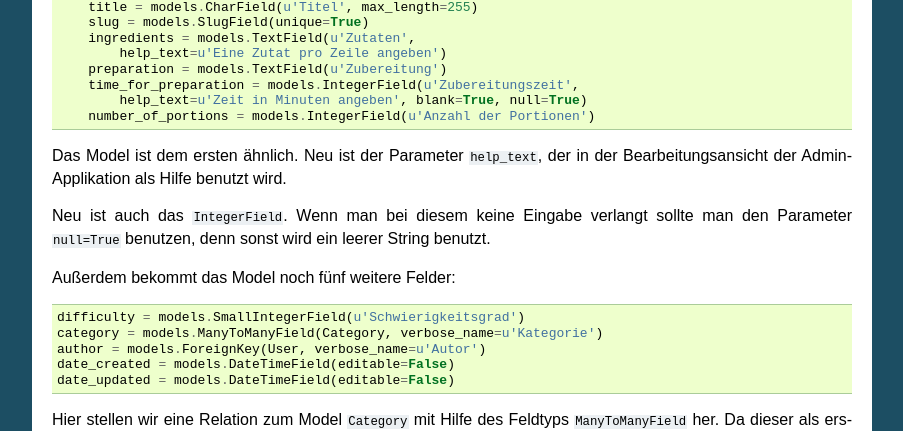
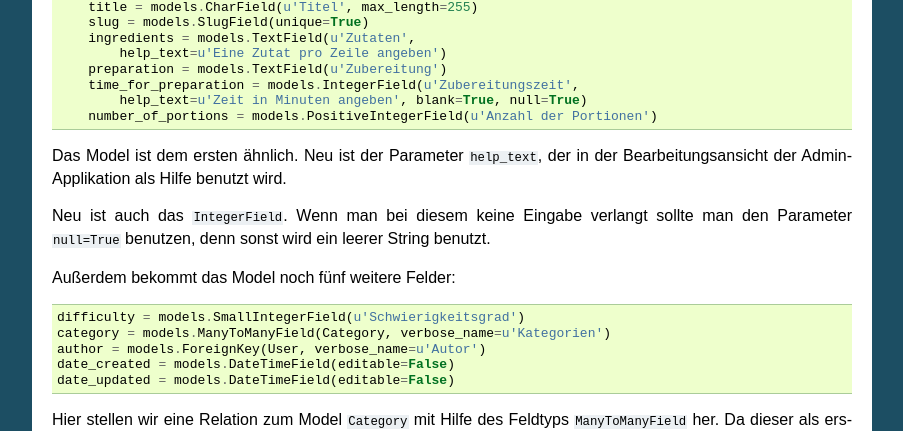
Before and after one commit to keimlink/django-workshop, a Sphinx documentation site: the page built from docs/erste_schritte/app.rst, in a window 1280 px wide and 900 px high, scrolled down 1418 px. Shown: the part 151-582 px from the top of the window, without its empty margins (198-1101 px from the left). Built offline with Sphinx 7.4.7, drawn with Linux system fonts in a browser that asks for light colours; some of the changed text lies outside the part shown.

Commit message:
PositiveIntegerField für number_of_portions, Plural für category verbose_name

```diff
--- a/docs/erste_schritte/app.rst
+++ b/docs/erste_schritte/app.rst
@@ -101,7 +101,7 @@
         preparation = models.TextField(u'Zubereitung')
         time_for_preparation = models.IntegerField(u'Zubereitungszeit',
             help_text=u'Zeit in Minuten angeben', blank=True, null=True)
-        number_of_portions = models.IntegerField(u'Anzahl der Portionen')
+        number_of_portions = models.PositiveIntegerField(u'Anzahl der Portionen')
 
 Das Model ist dem ersten ähnlich. Neu ist der Parameter ``help_text``, der in
 der Bearbeitungsansicht der Admin-Applikation als Hilfe benutzt wird.
@@ -113,7 +113,7 @@
 Außerdem bekommt das Model noch fünf weitere Felder::
 
     difficulty = models.SmallIntegerField(u'Schwierigkeitsgrad')
-    category = models.ManyToManyField(Category, verbose_name=u'Kategorie')
+    category = models.ManyToManyField(Category, verbose_name=u'Kategorien')
     author = models.ForeignKey(User, verbose_name=u'Autor')
     date_created = models.DateTimeField(editable=False)
     date_updated = models.DateTimeField(editable=False)
@@ -239,10 +239,10 @@
         preparation = models.TextField(u'Zubereitung')
         time_for_preparation = models.IntegerField(u'Zubereitungszeit',
             help_text=u'Zeit in Minuten angeben', blank=True, null=True)
-        number_of_portions = models.IntegerField(u'Anzahl der Portionen')
+        number_of_portions = models.PositiveIntegerField(u'Anzahl der Portionen')
         difficulty = models.SmallIntegerField(u'Schwierigkeitsgrad',
             choices=DIFFICULTIES, default=DIFFICULTY_MEDIUM)
-        category = models.ManyToManyField(Category, verbose_name=u'Kategorie')
+        category = models.ManyToManyField(Category, verbose_name=u'Kategorien')
         author = models.ForeignKey(User, verbose_name=u'Autor')
         date_created = models.DateTimeField(editable=False)
         date_updated = models.DateTimeField(editable=False)
```
Also changed, not shown: 2 other files.
